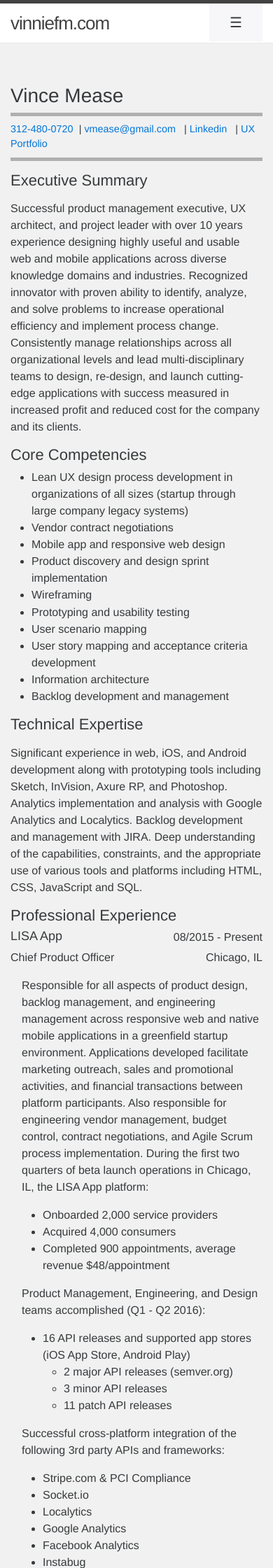
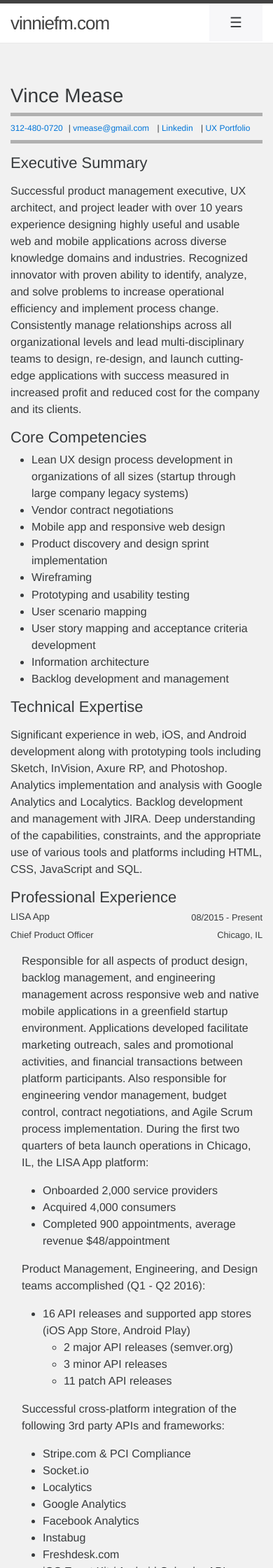
Before and after one commit to vinniefm/vinniefm-jekyll-site, a Jekyll site: the page built from resume/index.html, in a window 390 px wide. Shown: the top 2240 px of the page at 70% size. Built offline with Jekyll 4.4.1, drawn with Linux system fonts in a browser that asks for light colours; nearby versions of some CDN libraries.

Commit message:
better font-size and alignment for small screens

```diff
--- a/_sass/_vfm-overrides.scss
+++ b/_sass/_vfm-overrides.scss
@@ -129,7 +129,24 @@
 .core-competencies ul:last-of-type {
   margin-top: -15px;
 }
-
+@media (max-width: 767px) {
+  .resume ul.contacts {
+    font-size: .75rem;
+  }
+  .gig-sub {
+    font-size: .8rem;
+  }
+  .resume .location {
+    margin-top: -19px;
+  }
+  .resume .tenure {
+    font-size: .8rem;
+    margin-top: -44px;
+  }
+  .post-content h4 {
+    font-size: .85rem;
+  }
+}
 
 @media (min-width: 768px) {
  .core-competencies,
--- a/resume/index.html
+++ b/resume/index.html
@@ -211,15 +211,16 @@
             {% assign veins = l[1] %}
                 <h4>{{ l[0] }}</h4> <!-- Employer -->
                 {% for v in veins %}
-                  {% if v[0] == 'title' %}
-                      <div class="title">{{ v[1] }}</div>
-                  {% endif %}
                     {% if v[0] == 'tenure' %}
                       {% if n[0] == 'Certifications' %}
                         <div class="tenure certification">{{ v[1] }}</div>
                       {% else %}
                         <div class="tenure">{{ v[1] }}</div>
                       {% endif %}
+                    {% endif %}
+                    <div class="gig-sub">
+                      {% if v[0] == 'title' %}
+                          <div class="title">{{ v[1] }}</div>
                       {% endif %}
                       {% if v[0] == 'location' %}
                         {% if n[0] == 'Education' %}
@@ -228,6 +229,7 @@
                           <div class="location">{{ v[1] }}</div>
                         {% endif %}
                       {% endif %}
+                    </div>
                     {% if v[0] == 'body' %}
                         <div class="job-description">{{ v[1] }}</div>
                     {% endif %}
```
Lines whose indentation alone changed are shown as unchanged.
